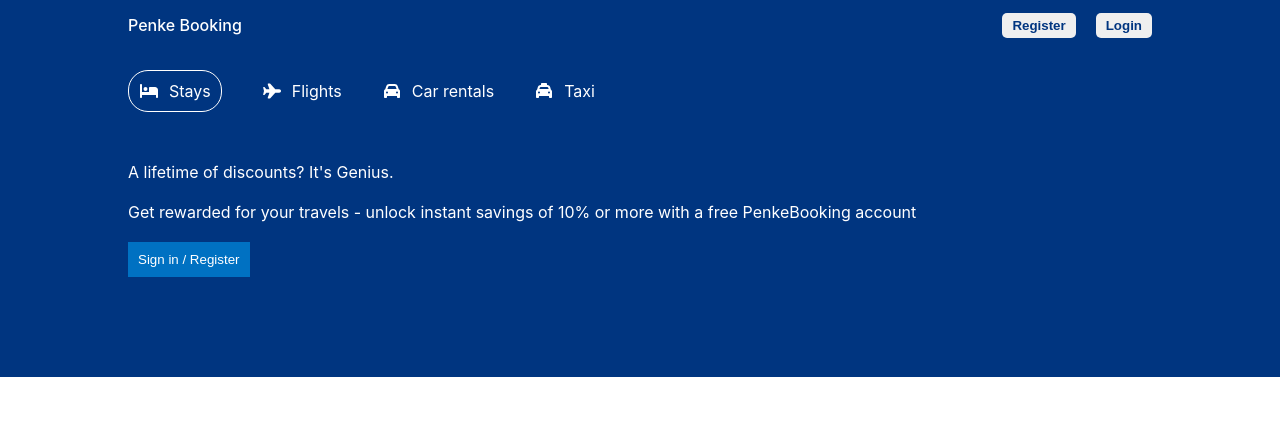
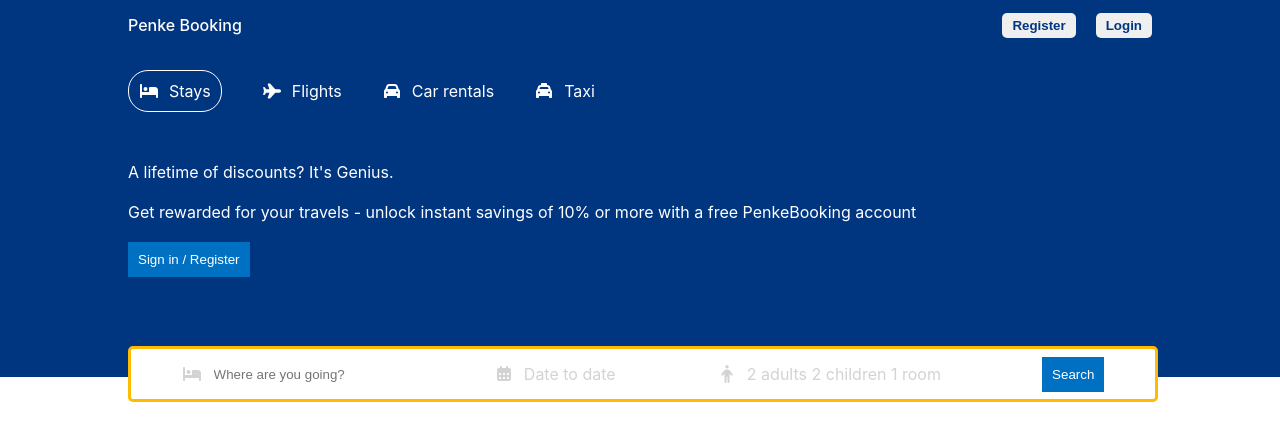
Before and after one commit to GabrielPenke292/booking, a React (Create React App) app: page / in a window 1280 px wide. Shown: the top 440 px of the page. Built offline with nearby package versions, Linux system fonts and the light colour scheme.

Commit message:
creating and styling header serch elements

```diff
--- a/src/components/header/Header.jsx
+++ b/src/components/header/Header.jsx
@@ -1,6 +1,6 @@
 import React from 'react'
 import { FontAwesomeIcon } from '@fortawesome/react-fontawesome'
-import { faBed, faPlane, faCar, faTaxi } from '@fortawesome/free-solid-svg-icons'
+import { faBed, faPlane, faCar, faTaxi, faCalendarDays, faPerson } from '@fortawesome/free-solid-svg-icons'
 import './header.css'
 
 export const Header = () => {
@@ -30,7 +30,25 @@
                     Get rewarded for your travels - unlock instant savings of 10% or more with a free PenkeBooking account
                 </p>
                 <button className="headerBtn">Sign in / Register</button>
+                <div className="headerSearch">
+                    <div className="headerSearchItem">
+                        <FontAwesomeIcon icon={faBed} className='headerIcon' />
+                        <input type="text" placeholder="Where are you going?" className="headerSearchInput" />
+                    </div>
+                    <div className="headerSearchItem">
+                        <FontAwesomeIcon icon={faCalendarDays} className='headerIcon' />
+                        <span className="headerSearchText">Date to date</span>
+                    </div>
 
+                    <div className="headerSearchItem">
+                        <FontAwesomeIcon icon={faPerson} className='headerIcon' />
+                        <span className="headerSearchText">2 adults 2 children 1 room</span>
+                    </div>
+
+                    <div className="headerSearchItem">
+                        <button className="headerBtn">Search</button>
+                    </div>
+                </div>
 
             </div>
         </div>
--- a/src/components/header/header.css
+++ b/src/components/header/header.css
@@ -3,6 +3,7 @@
     color: white;
     display: flex;
     justify-content: center;
+    position: relative;
 }
 
 .headerContainer{
@@ -45,3 +46,38 @@
     padding: 10px;
     cursor: pointer;
 }
+
+.headerSearch{
+    height: 30px;
+    background-color: white;
+    border: 3px solid #febb02;
+    display: flex;
+    align-items: center;
+    justify-content: space-around;
+    padding: 10px 0px;
+    border-radius: 5px;
+    position: absolute;
+    bottom: -25px;
+    width: 100%;
+    max-width: 1024px;
+}
+
+.headerIcon{
+    color: lightgray;
+}
+
+.headerSearchItem{
+    display: flex;
+    align-items: center;
+    gap: 10px;
+}
+
+.headerSearchInput{
+    border: none;
+    outline: none;
+}
+
+.headerSearchText{
+    color: lightgray;
+    cursor: pointer;
+}
```
